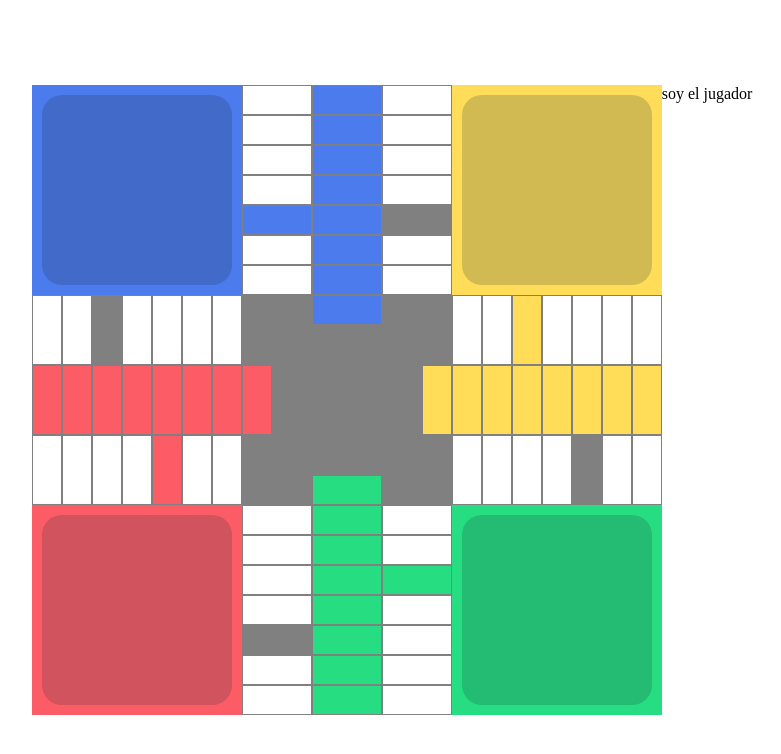
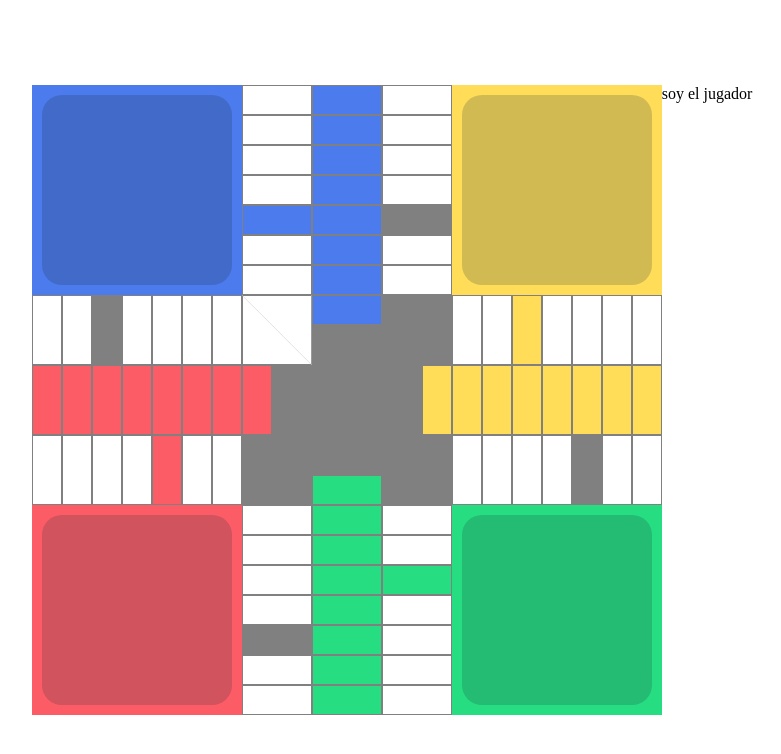
Before and after one commit to JuanesEsp1/Parchis, a PHP site: page / in a window 1280 px wide. Shown: the top 754 px of the page, without its empty margins (248-1029 px from the left). Run offline with PHP 8.4, Linux system fonts and the light colour scheme.

Commit message:
JE rowsMiddle

```diff
--- a/assets/css/styles.css
+++ b/assets/css/styles.css
@@ -106,6 +106,31 @@ main{
     background-color: grey;
 }
 
+.field-triangular1{
+    position: absolute;
+    height: 70px;
+    width: 70px;
+    clip-path: polygon(100% 0, 100% 100%, 0 0);
+    background-color: #fff;
+    border: 1px grey solid;
+}
+
+.field-triangular2{
+    position: absolute;
+    height: 70px;
+    width: 70px;
+    clip-path: polygon(0 100%, 100% 100%, 0 0);
+    background-color: #fff;
+    border: 1px grey solid;
+}
+
+.row-middle{
+    height: 70px;
+    width: 70px;
+    position: relative;
+    top: 210px;
+    left: 210px;
+}
 
 .row-base-player1{
     position: absolute;
@@ -197,3 +222,7 @@ main{
     bottom: 0;
     right: 350px;
 }
+
+.row-middle{
+
+}
--- /dev/null
+++ b/components/rowsMiddle.php
@@ -0,0 +1,8 @@
+<div class="row-middle">
+    <div class="field-triangular1">
+
+    </div>
+    <div class="field-triangular2">
+
+    </div>
+</div>
--- a/components/table.php
+++ b/components/table.php
@@ -5,6 +5,7 @@ require("spots.php");
 require("rowsStart.php");
 require("rowsFinal.php");
 require("rowsSecond.php");
+require("rowsMiddle.php");
 ?>
 
 
```
